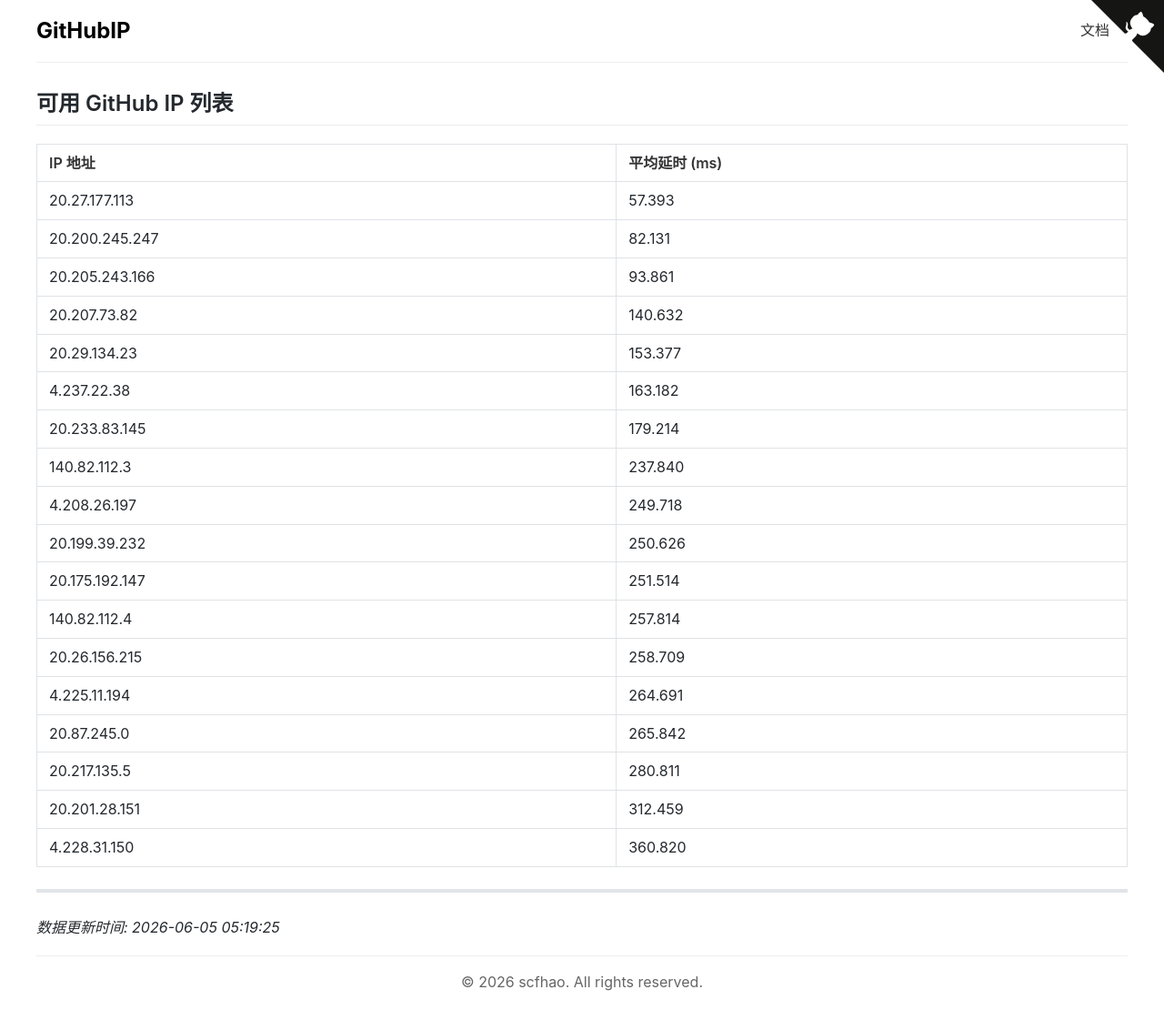
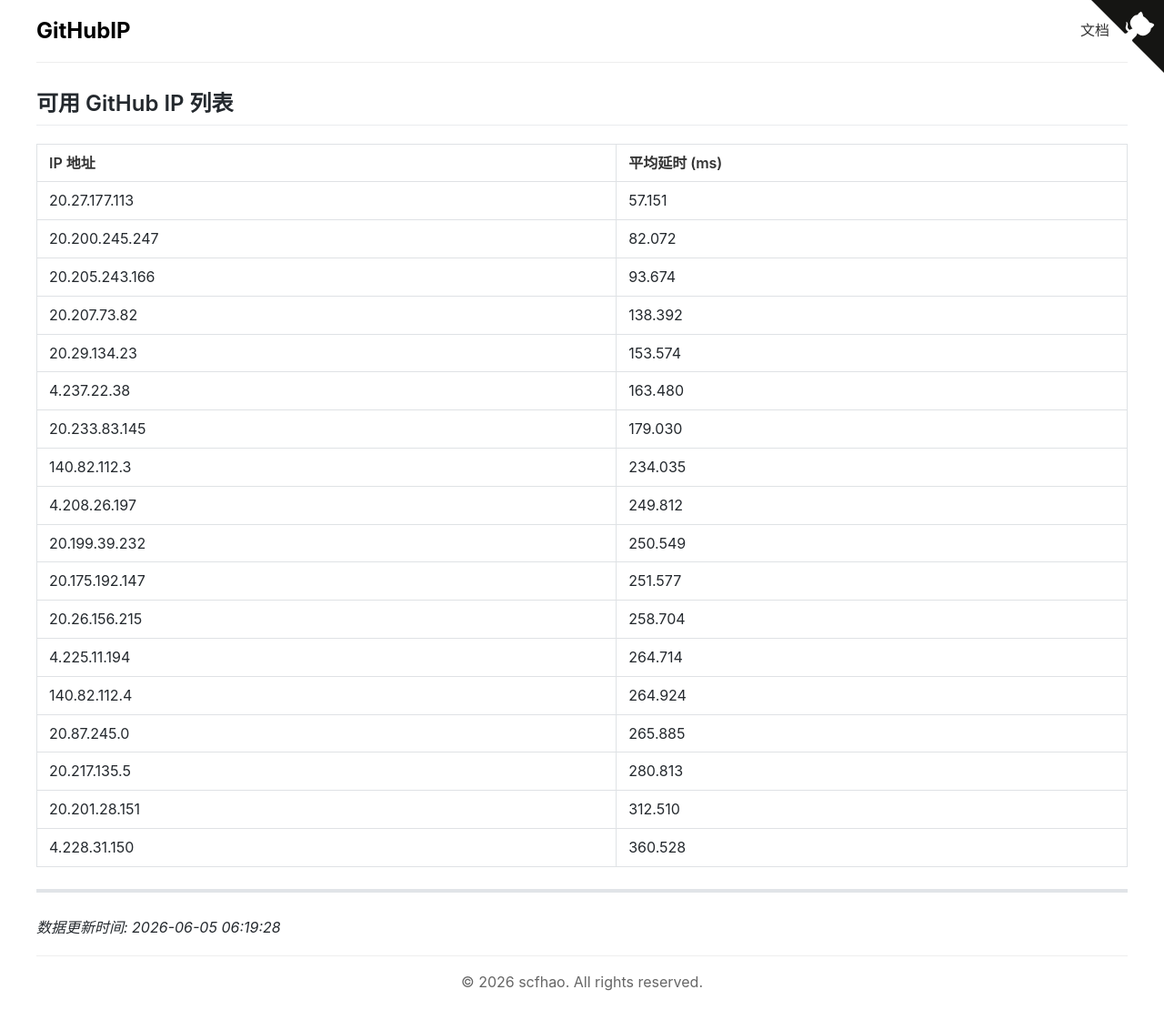
Before and after one commit to scfhao/GitHubIP, a Jekyll site: the page built from index.md, in a window 1280 px wide. Shown: the whole page at 91% size. Built offline with Jekyll 4.4.1, drawn with Linux system fonts in a browser that asks for light colours.

Commit message:
自动脚本执行 - 2026-06-05 06:19:29

```diff
--- a/index.md
+++ b/index.md
@@ -1,32 +1,32 @@
 ---
 layout: home
 title: GitHub IP 列表
-date: 2026-06-05 05:19:25
+date: 2026-06-05 06:19:28
 ---
 
 ## 可用 GitHub IP 列表
 
 | IP 地址 | 平均延时 (ms) |
 |---------|--------------|
-| 20.27.177.113 | 57.393 |
-| 20.200.245.247 | 82.131 |
-| 20.205.243.166 | 93.861 |
-| 20.207.73.82 | 140.632 |
-| 20.29.134.23 | 153.377 |
-| 4.237.22.38 | 163.182 |
-| 20.233.83.145 | 179.214 |
-| 140.82.112.3 | 237.840 |
-| 4.208.26.197 | 249.718 |
-| 20.199.39.232 | 250.626 |
-| 20.175.192.147 | 251.514 |
-| 140.82.112.4 | 257.814 |
-| 20.26.156.215 | 258.709 |
-| 4.225.11.194 | 264.691 |
-| 20.87.245.0 | 265.842 |
-| 20.217.135.5 | 280.811 |
-| 20.201.28.151 | 312.459 |
-| 4.228.31.150 | 360.820 |
+| 20.27.177.113 | 57.151 |
+| 20.200.245.247 | 82.072 |
+| 20.205.243.166 | 93.674 |
+| 20.207.73.82 | 138.392 |
+| 20.29.134.23 | 153.574 |
+| 4.237.22.38 | 163.480 |
+| 20.233.83.145 | 179.030 |
+| 140.82.112.3 | 234.035 |
+| 4.208.26.197 | 249.812 |
+| 20.199.39.232 | 250.549 |
+| 20.175.192.147 | 251.577 |
+| 20.26.156.215 | 258.704 |
+| 4.225.11.194 | 264.714 |
+| 140.82.112.4 | 264.924 |
+| 20.87.245.0 | 265.885 |
+| 20.217.135.5 | 280.813 |
+| 20.201.28.151 | 312.510 |
+| 4.228.31.150 | 360.528 |
 
 ---
 
-*数据更新时间: 2026-06-05 05:19:25*
+*数据更新时间: 2026-06-05 06:19:28*
```
